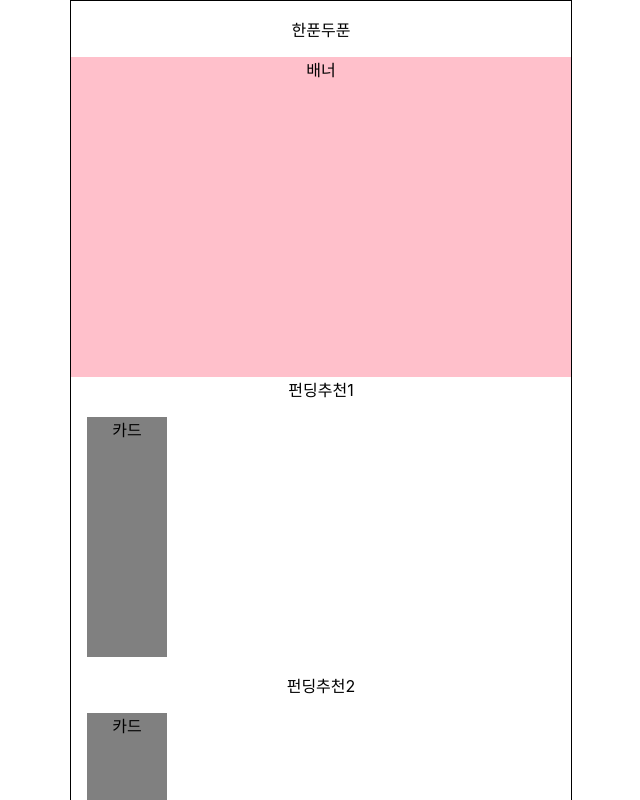
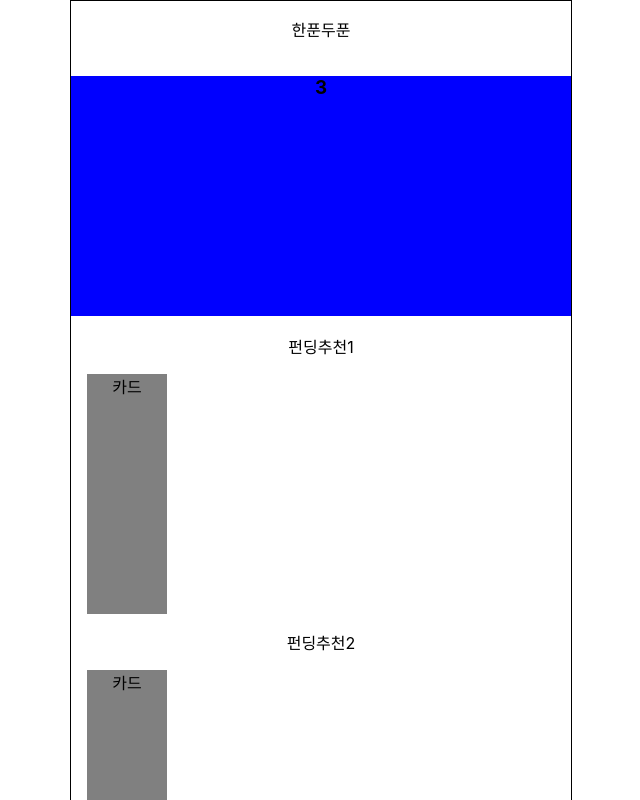
Before and after one commit to ungseo/PTJ_HPDP, a React (Create React App) app in the folder FE/: page / in a window 1280 px wide. Shown: the top 800 px of the page, without its empty margins (319-959 px from the left). Built offline with nearby package versions, Linux system fonts and the light colour scheme.

Commit message:
[FEAT] 홈 배너 캐러셀 설정

```diff
--- a/FE/src/components/HomeBanner.tsx
+++ b/FE/src/components/HomeBanner.tsx
@@ -1,11 +1,35 @@
-import React from 'react';
+import "slick-carousel/slick/slick.css";
+import "slick-carousel/slick/slick-theme.css";import React, { Component } from "react";
+import Slider from "react-slick";
 
-const HomeBanner = () => {
+export default class SimpleSlider extends Component {
+  render() {
+    const settings = {
+      dots: false,
+      infinite: true,
+      speed: 500,
+      slidesToShow: 1,
+      slidesToScroll: 1,
+      autoplay: true,
+      autoplaySpeed: 2000,
+    };
     return (
-        <div style={{height: "20rem", backgroundColor:"pink"}}>
-            배너
-        </div>
+      <div>
+        <Slider {...settings}>
+          <div>
+            <h3 style={{height:"15rem", backgroundColor:"pink"}}>1</h3>
+          </div>
+          <div>
+            <h3 style={{height:"15rem", backgroundColor:"yellow"}}>2</h3>
+          </div>
+          <div>
+            <h3 style={{height:"15rem", backgroundColor:"blue"}}>3</h3>
+          </div>
+          <div>
+            <h3 style={{height:"15rem", backgroundColor:"red"}}>4</h3>
+          </div>
+        </Slider>
+      </div>
     );
-};
-
-export default HomeBanner;
+  }
+}
```
Also changed, not shown: FE/package.json (+13 -0 lines), 1 other file (tests, documents, lock files or other folders).
